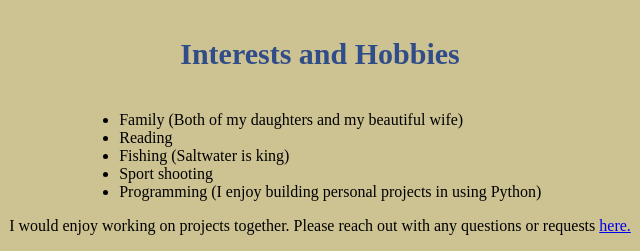
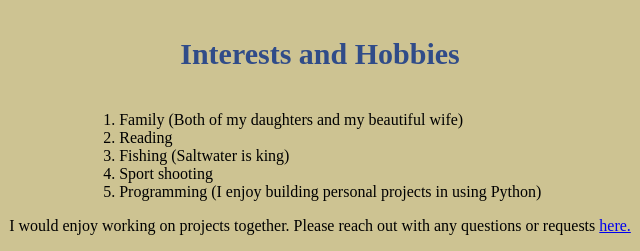
Before and after one commit to Gwong492/Web-Project, a plain HTML site: page index.html in a window 1280 px wide. Shown: the part 960-1211 px from the top of the page, 320-960 px from the left. Drawn offline with Linux system fonts and the light colour scheme.

Commit message:
Updated comments in HTML file and addedd ordered list

```diff
--- a/index.html
+++ b/index.html
@@ -28,6 +28,7 @@
                 </h2>
             </header>
         </section>
+        <!--Introduce yourself. What do you do and where are you living-->
         <article>
             <p class="textCentered">
                I am currently an automotive claims adjuster working remotely in Palm Coast, FL.
@@ -36,7 +37,8 @@
                 Interests and Hobbies
             </h2>
             <div>
-                <ul class="list-center">
+                <!--Ordered list of my interests and hobbies-->
+                <ol class="list-center">
                     <li>
                         Family (Both of my daughters and my beautiful wife)
                     </li>
@@ -52,7 +54,7 @@
                     <li>
                         Programming (I enjoy building personal projects in using Python)
                     </li>
-                </ul>
+                </ol>
             </div>
             <div>
                 <p class="textCentered">
@@ -69,6 +71,7 @@
                     A Little About Me
                 </h2>
             </header>
+            <!--Expand on your experience and where you want to go-->
             <p class="textCentered list-center">
                 My name is Garrett Wong. I'm a automotive claims adjuster and certified automotive and diesel mechanic.
                 I have worked in many industries, however, including construction, towing, and sales. As unlikely these career
@@ -87,6 +90,7 @@
             <p class="textCentered">
                 Please feel free to reach out to me!
             </p>
+            <!--link to sites to get into touch with you-->
             <ul class="list-center">
                 <li>
                     <a href="https://www.linkedin.com/in/garrett-wong0605/" target="_blank">Linkedin</a>
```
